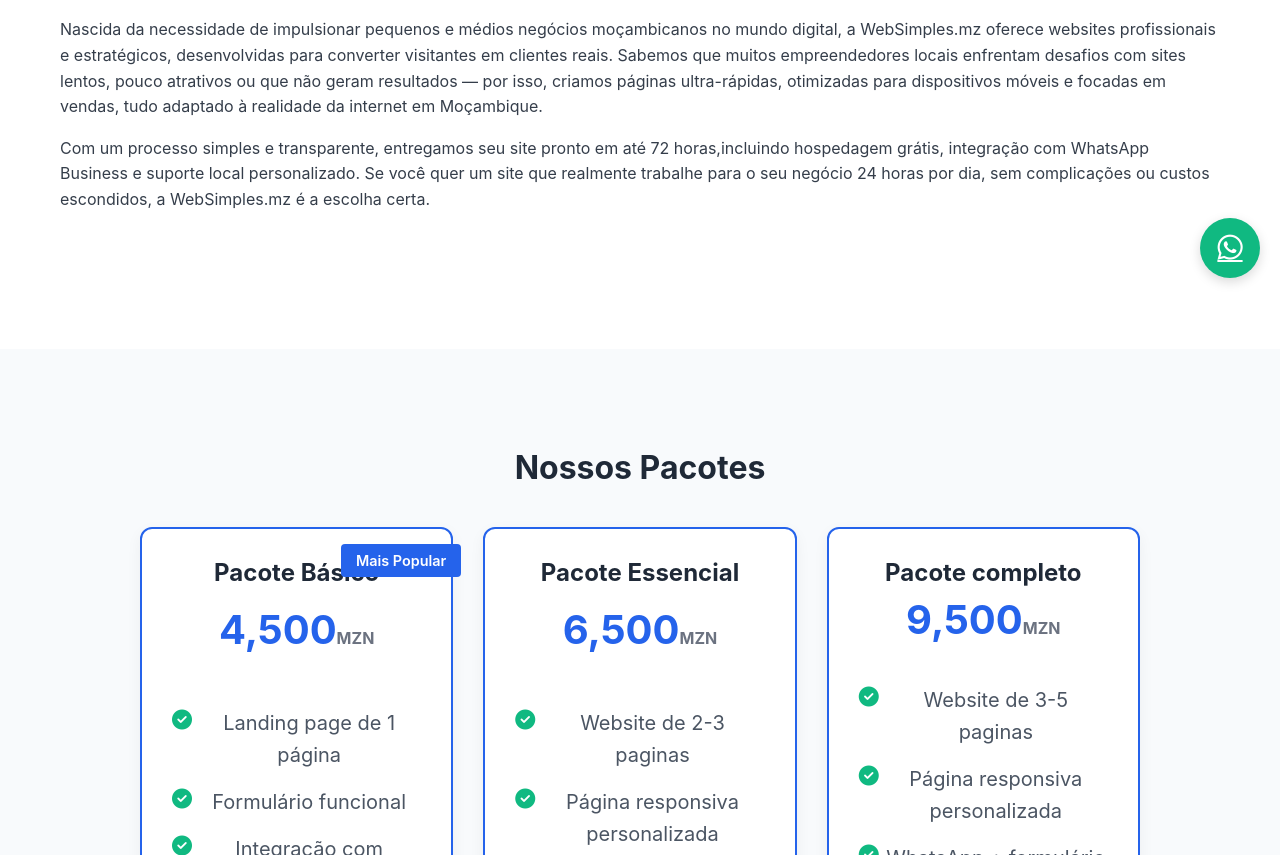
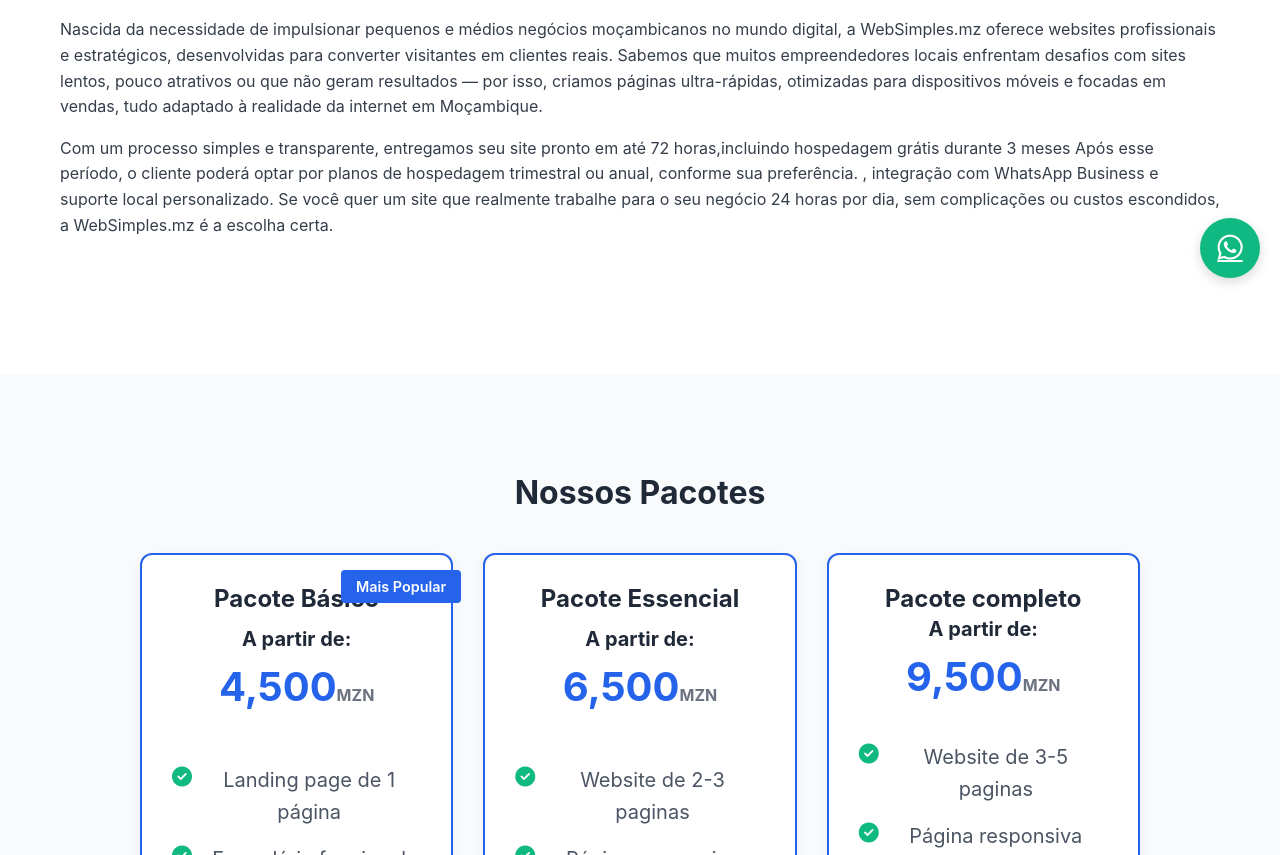
Before and after one commit to Thiyane24/WebSimples.Mz-Website, a plain HTML site: page index.html in a window 1280 px wide. Shown: the part 502-1357 px from the top of the page. Drawn offline with Linux system fonts and the light colour scheme.

Commit message:
added new text

```diff
--- a/index.html
+++ b/index.html
@@ -74,7 +74,7 @@
     <div class="container">
       <h3>O que é a WebSimples.Mz?</h3>
       <p>Nascida da necessidade de impulsionar pequenos e médios negócios moçambicanos no mundo digital, a WebSimples.mz oferece websites profissionais e estratégicos, desenvolvidas para converter visitantes em clientes reais. Sabemos que muitos empreendedores locais enfrentam desafios com sites lentos, pouco atrativos ou que não geram resultados — por isso, criamos páginas ultra-rápidas, otimizadas para dispositivos móveis e focadas em vendas, tudo adaptado à realidade da internet em Moçambique.</p>
-      <p>Com um processo simples e transparente, entregamos seu site pronto em até 72 horas,incluindo hospedagem grátis, integração com WhatsApp Business e suporte local personalizado. Se você quer um site que realmente trabalhe para o seu negócio 24 horas por dia, sem complicações ou custos escondidos, a WebSimples.mz é a escolha certa.</p>
+      <p>Com um processo simples e transparente, entregamos seu site pronto em até 72 horas,incluindo hospedagem grátis durante 3 meses Após esse período, o cliente poderá optar por planos de hospedagem trimestral ou anual, conforme sua preferência. , integração com WhatsApp Business e suporte local personalizado. Se você quer um site que realmente trabalhe para o seu negócio 24 horas por dia, sem complicações ou custos escondidos, a WebSimples.mz é a escolha certa.</p>
     </div>
   </div>
 
@@ -89,6 +89,7 @@
          <div class="ribbon">Mais Popular</div>
         <div class="pricing-header">
           <h3 class="pricing-title">Pacote Básico</h3>
+         <h4 class="pricing-subtitle">A partir de:</h4>
           <div class="price">4,500<small>MZN</small></div>
         </div>
         <ul class="features-list">
@@ -105,6 +106,7 @@
 
         <div class="pricing-header">
           <h3 class="pricing-title">Pacote Essencial</h3>
+          <h4 class="pricing-subtitle">A partir de:</h4>
           <div class="price">6,500<small>MZN</small></div>
         </div>
         <ul class="features-list">
@@ -119,6 +121,7 @@
       </div>
       <div class="pricing-card featured">
         <h3>Pacote completo</h3>
+        <h4 class="pricing-subtitle">A partir de:</h4>
         <div class="price">9,500<small>MZN</small></div>
         <br>
          <ul class="features-list">
```
